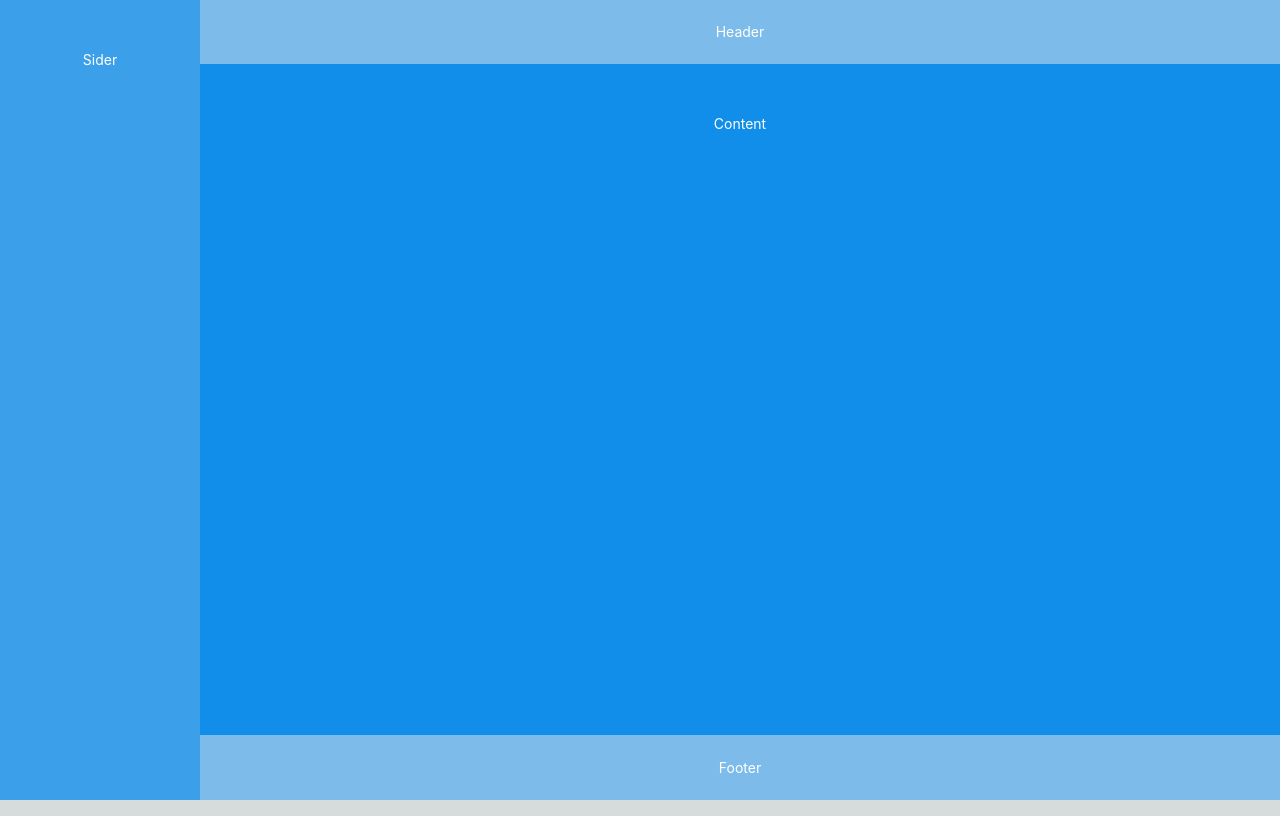
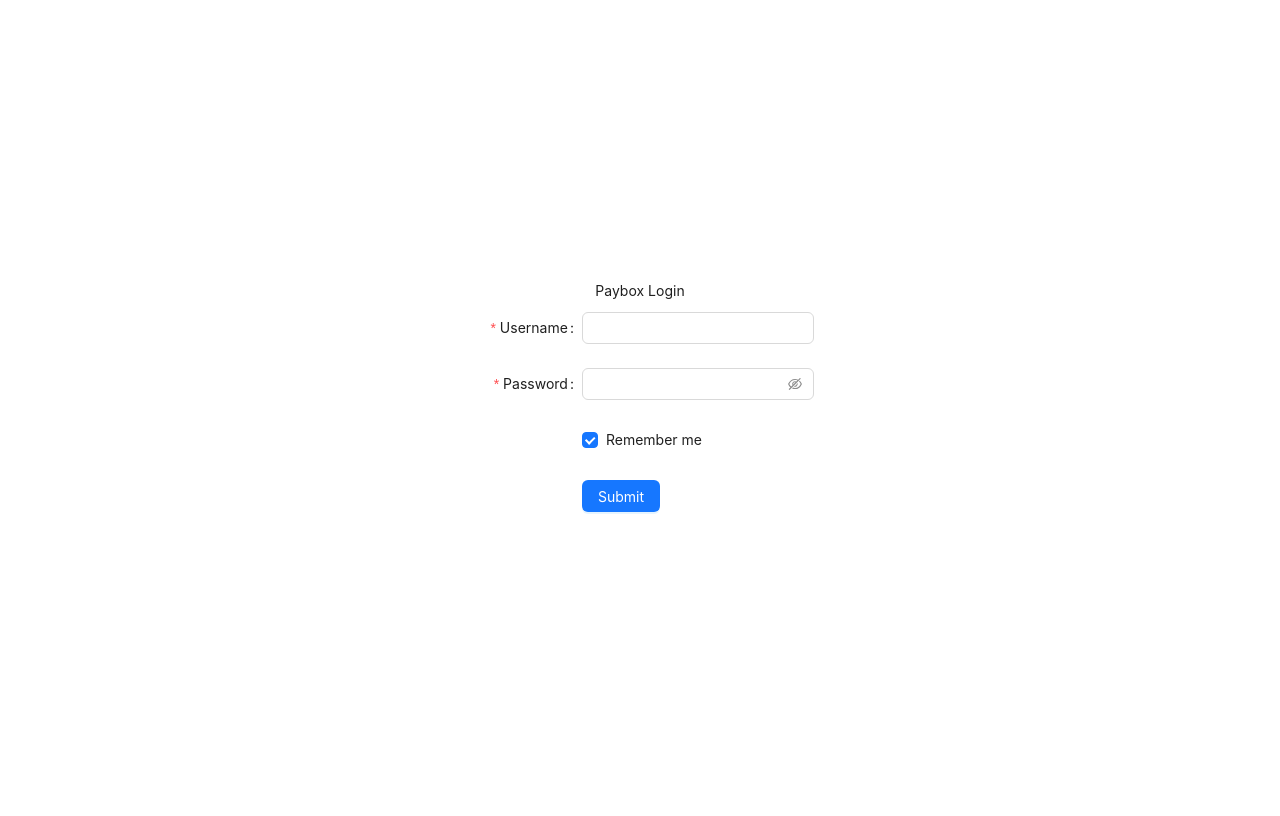
Before and after one commit to the-cloud-camp/tcc-group-5, a Next.js app in the folder application/paybox-next/: page /login in a window 1280 px wide. Built offline with nearby package versions, Linux system fonts and the light colour scheme.

Commit message:
add: middleware in next

```diff
--- a/application/paybox-next/app/globals.css
+++ b/application/paybox-next/app/globals.css
@@ -1,4 +1,4 @@
-:root {
+/* :root {
   --max-width: 1100px;
   --border-radius: 12px;
   --font-mono: ui-monospace, Menlo, Monaco, 'Cascadia Mono', 'Segoe UI Mono',
@@ -104,4 +104,4 @@
   html {
     color-scheme: dark;
   }
-}
+} */
--- a/application/paybox-next/app/layout.js
+++ b/application/paybox-next/app/layout.js
@@ -11,7 +11,7 @@
 export default function RootLayout({ children }) {
   return (
     <html lang="en">
-      <body >{children}</body>
+      <body>{children}</body>
     </html>
   )
 }
--- /dev/null
+++ b/application/paybox-next/app/login/layout.js
@@ -0,0 +1,14 @@
+import React from 'react'
+import { Row, Col } from 'antd'
+
+const layout = ({ children }) => {
+    return (
+        <Row justify={'center'} align={'middle'} style={{ height: "100vh" }}>
+            <Col span={24}>
+                {children}
+            </Col>
+        </Row>
+    )
+}
+
+export default layout
--- a/application/paybox-next/app/login/page.js
+++ b/application/paybox-next/app/login/page.js
@@ -1,44 +1,120 @@
 'use client';
 import React from 'react'
-import { Button, Row, Col, Space, Layout } from 'antd';
+import { Button, Row, Col, Space, Layout, Form, Input, Checkbox, Typography, message } from 'antd';
+import { SignJWT, importJWK } from 'jose'
 const { Header, Footer, Sider, Content } = Layout;
-const headerStyle = {
-    textAlign: 'center',
-    color: '#fff',
-    height: 64,
-    paddingInline: 50,
-    lineHeight: '64px',
-    backgroundColor: '#7dbcea',
-};
-const contentStyle = {
-    textAlign: 'center',
-    minHeight: 120,
-    lineHeight: '120px',
-    color: '#fff',
-    backgroundColor: '#108ee9',
-};
-const siderStyle = {
-    textAlign: 'center',
-    lineHeight: '120px',
-    color: '#fff',
-    backgroundColor: '#3ba0e9',
-};
-const footerStyle = {
-    textAlign: 'center',
-    color: '#fff',
-    backgroundColor: '#7dbcea',
-};
 
 const Page = () => {
+    const { Text } = Typography
+    const onFinish = async (values) => {
+        try {
+            if (values.email === 'admin@test.com' && values.password === '1234') {
+                // Login pass
+                const secretJWK = {
+                    kty: 'oct',
+                    k: process.env.JOSE_SECRET // Replace with your actual base64 encoded secret key
+                }
+
+                const secretKey = await importJWK(secretJWK, 'HS256')
+                const token = await new SignJWT({ email: 'mike@test.com' })
+                    .setProtectedHeader({ alg: 'HS256' })
+                    .setIssuedAt()
+                    .setExpirationTime('1h') // Token expires in 1 hour
+                    .sign(secretKey)
+
+                cookies().set('token', token)
+                redirect('/manage/blog')
+            } else {
+                throw new Error('Login fail')
+            }
+            message.success('login success')
+            console.log('Success:', values);
+        } catch (err) {
+            message.error('Err!!')
+            return
+        }
+
+    };
+    const onFinishFailed = (errorInfo) => {
+        console.log('Failed:', errorInfo);
+    };
+
     return (
-        <Layout style={{height: "100vh"}}>
-            <Sider style={siderStyle}>Sider</Sider>
-            <Layout>
-                <Header style={headerStyle}>Header</Header>
-                <Content style={contentStyle}>Content</Content>
-                <Footer style={footerStyle}>Footer</Footer>
-            </Layout>
-        </Layout>
+        <Row justify={'center'}>
+            <Col span={24} >
+                <Row justify={'center'} style={{ marginBottom: "10px" }}>
+                    <Text>Paybox Login</Text>
+                </Row>
+            </Col>
+            <Col>
+                <Form
+                    name="basic"
+                    labelCol={{
+                        span: 8,
+                    }}
+                    wrapperCol={{
+                        span: 16,
+                    }}
+                    style={{
+                        maxWidth: 600,
+                    }}
+                    initialValues={{
+                        remember: true,
+                    }}
+                    onFinish={onFinish}
+                    onFinishFailed={onFinishFailed}
+                    autoComplete="off"
+                >
+                    <Form.Item
+                        label="Username"
+                        name="username"
+                        rules={[
+                            {
+                                required: true,
+                                message: 'Please input your username!',
+                            },
+                        ]}
+                    >
+                        <Input />
+                    </Form.Item>
+
+                    <Form.Item
+                        label="Password"
+                        name="password"
+                        rules={[
+                            {
+                                required: true,
+                                message: 'Please input your password!',
+                            },
+                        ]}
+                    >
+                        <Input.Password />
+                    </Form.Item>
+
+                    <Form.Item
+                        name="remember"
+                        valuePropName="checked"
+                        wrapperCol={{
+                            offset: 8,
+                            span: 16,
+                        }}
+                    >
+                        <Checkbox>Remember me</Checkbox>
+                    </Form.Item>
+
+                    <Form.Item
+                        wrapperCol={{
+                            offset: 8,
+                            span: 16,
+                        }}
+                    >
+                        <Button type="primary" htmlType="submit">
+                            Submit
+                        </Button>
+                    </Form.Item>
+                </Form>
+            </Col>
+        </Row>
     )
 }
 
--- a/application/paybox-next/package.json
+++ b/application/paybox-next/package.json
@@ -11,6 +11,7 @@
   "dependencies": {
     "@ant-design/cssinjs": "^1.18.0",
     "antd": "^5.11.5",
+    "jose": "^5.1.3",
     "next": "14.0.3",
     "react": "^18",
     "react-dom": "^18"
```
Also changed, not shown: application/paybox-next/app/home/page.js (added, +9 -0 lines), application/paybox-next/middleware.js (added, +17 -0 lines), 1 other file (tests, documents, lock files or other folders).
